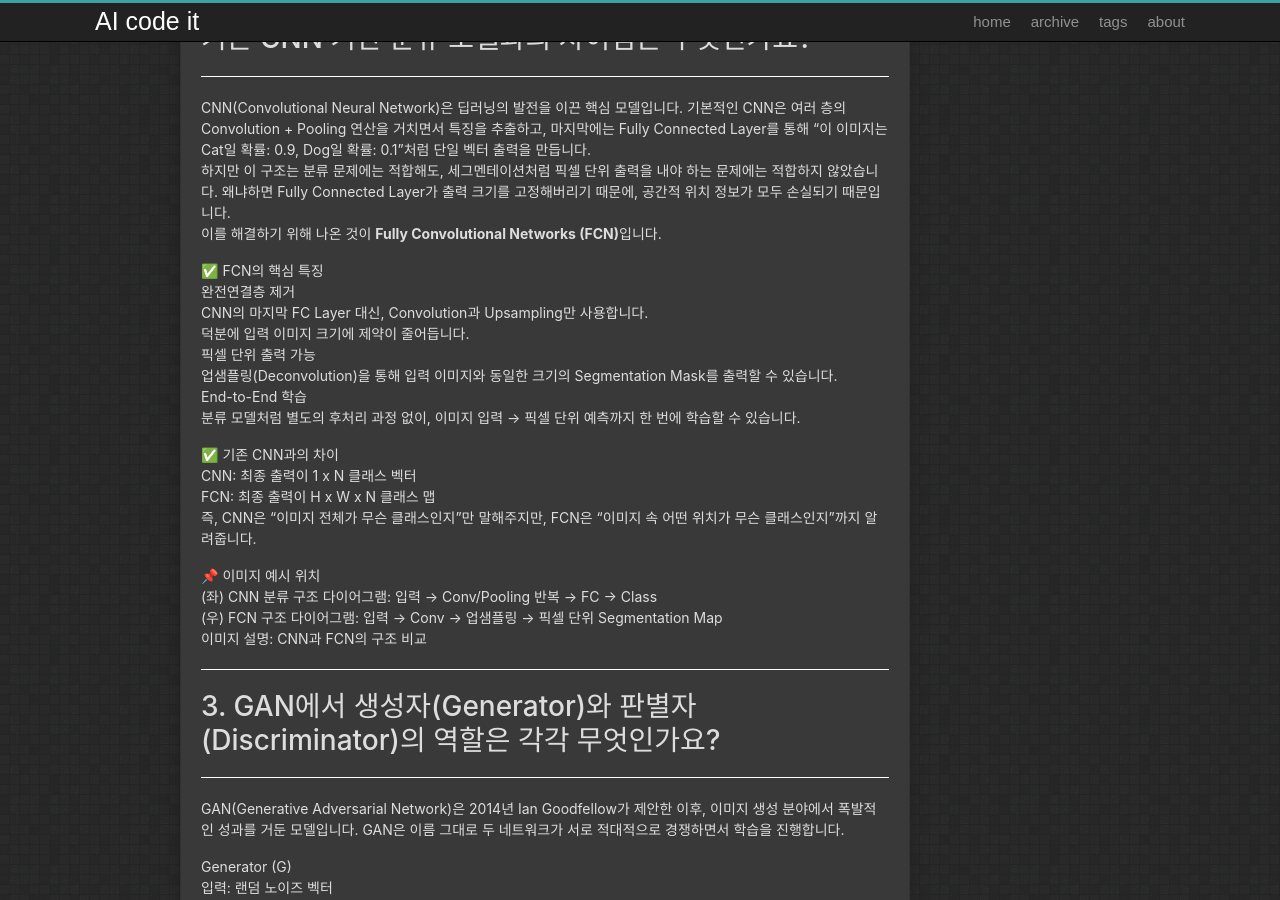
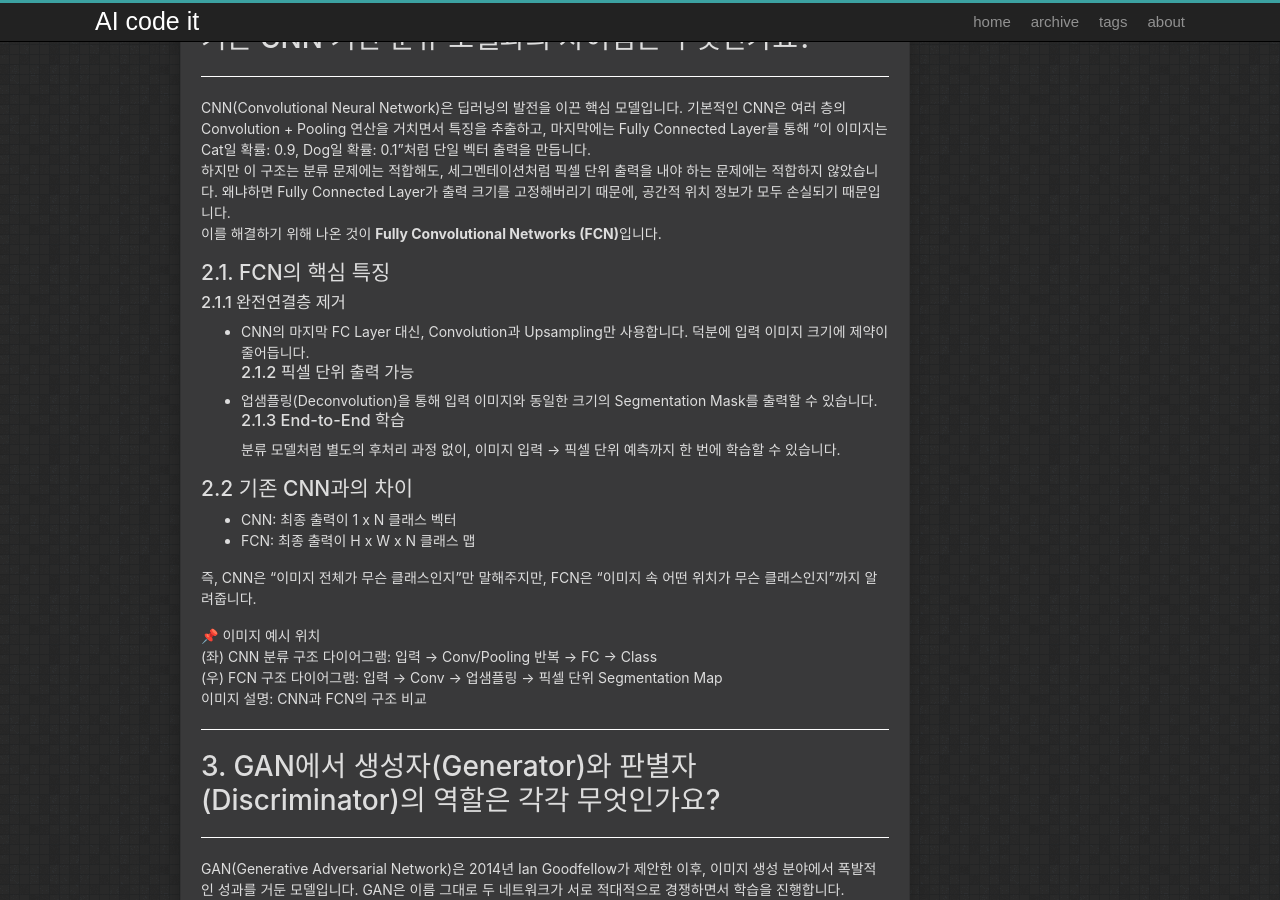
Before and after one commit to Lee-keonhee/AIcodeit, a Jekyll site: the page built from _posts/2025-09-05-weekly_9.md, in a window 1280 px wide and 900 px high, scrolled down 1476 px. Built offline with Jekyll 4.4.1, drawn with Linux system fonts in a browser that asks for light colours; some of the changed text lies outside the part shown.

Commit message:
Update 2025-09-05-weekly_9.md

```diff
--- a/_posts/2025-09-05-weekly_9.md
+++ b/_posts/2025-09-05-weekly_9.md
@@ -40,18 +40,19 @@ CNN(Convolutional Neural Network)은 딥러닝의 발전을 이끈 핵심 모델
 하지만 이 구조는 분류 문제에는 적합해도, 세그멘테이션처럼 픽셀 단위 출력을 내야 하는 문제에는 적합하지 않았습니다. 왜냐하면 Fully Connected Layer가 출력 크기를 고정해버리기 때문에, 공간적 위치 정보가 모두 손실되기 때문입니다.
 이를 해결하기 위해 나온 것이 **Fully Convolutional Networks (FCN)**입니다.
 
-✅ FCN의 핵심 특징
-완전연결층 제거
-CNN의 마지막 FC Layer 대신, Convolution과 Upsampling만 사용합니다.
-덕분에 입력 이미지 크기에 제약이 줄어듭니다.
-픽셀 단위 출력 가능
-업샘플링(Deconvolution)을 통해 입력 이미지와 동일한 크기의 Segmentation Mask를 출력할 수 있습니다.
-End-to-End 학습
+## 2.1. FCN의 핵심 특징
+
+### 2.1.1 완전연결층 제거
+- CNN의 마지막 FC Layer 대신, Convolution과 Upsampling만 사용합니다. 덕분에 입력 이미지 크기에 제약이 줄어듭니다.
+### 2.1.2 픽셀 단위 출력 가능
+-  업샘플링(Deconvolution)을 통해 입력 이미지와 동일한 크기의 Segmentation Mask를 출력할 수 있습니다.
+### 2.1.3 End-to-End 학습
 분류 모델처럼 별도의 후처리 과정 없이, 이미지 입력 → 픽셀 단위 예측까지 한 번에 학습할 수 있습니다.
 
-✅ 기존 CNN과의 차이
-CNN: 최종 출력이 1 x N 클래스 벡터
-FCN: 최종 출력이 H x W x N 클래스 맵
+## 2.2 기존 CNN과의 차이
+- CNN: 최종 출력이 1 x N 클래스 벡터
+- FCN: 최종 출력이 H x W x N 클래스 맵
+
 즉, CNN은 “이미지 전체가 무슨 클래스인지”만 말해주지만, FCN은 “이미지 속 어떤 위치가 무슨 클래스인지”까지 알려줍니다.
 
 📌 이미지 예시 위치
```
Also changed, not shown: other parts of _posts/2025-09-05-weekly_9.md (+2 -2 lines).
